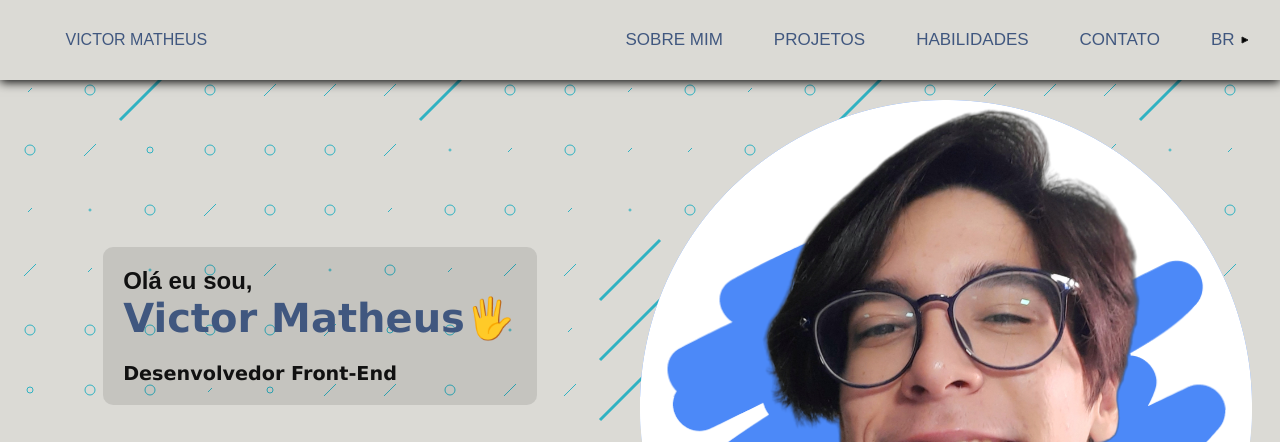
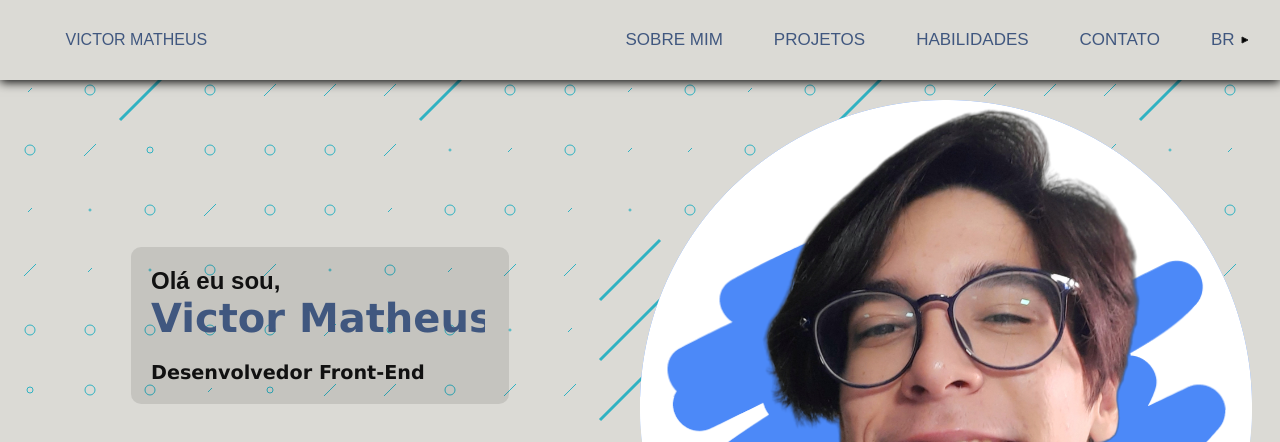
Before and after one commit to V-Matheus/portfolio, a website with bundled scripts: page index.html in a window 1280 px wide. Shown: the top 442 px of the page. Built offline with nearby package versions, Linux system fonts and the light colour scheme; a web font is replaced by a local one.

Commit message:
removendo emoge da sessao #apresentacao

```diff
--- a/css/apresentacao.css
+++ b/css/apresentacao.css
@@ -40,7 +40,7 @@
   color: var(--cor-1);
   border-right: 4px solid;
   white-space: nowrap;
-  width: 14ch;
+  width: 12ch;
   overflow: hidden;
   animation: typing 2s steps(14), blinking 0.5s infinite step-end alternate;
 }
--- a/css/projetos.css
+++ b/css/projetos.css
@@ -87,7 +87,6 @@
 }
 
 .projetos-hover {
-  display: flex;
   flex-direction: column;
   align-items: center;
   gap: 20px;
@@ -105,6 +104,7 @@
 }
 
 .slide li.active .projetos-hover:hover{
+  display: flex;
   opacity: 1;
   transition: .5s;
 }
--- a/index.html
+++ b/index.html
@@ -35,7 +35,7 @@
     <section id="apresentacao" class="apresentacao">
       <div class="apresentacao-conteudo">
         <div class="apresentacao-texto">
-          <h1>Olá eu sou, <span>Victor Matheus🖐️</span></h1>
+          <h1>Olá eu sou, <span>Victor Matheus</span></h1>
           <p>Desenvolvedor Front-End</p>
         </div>
         <div class="apresentacao-links">
```
